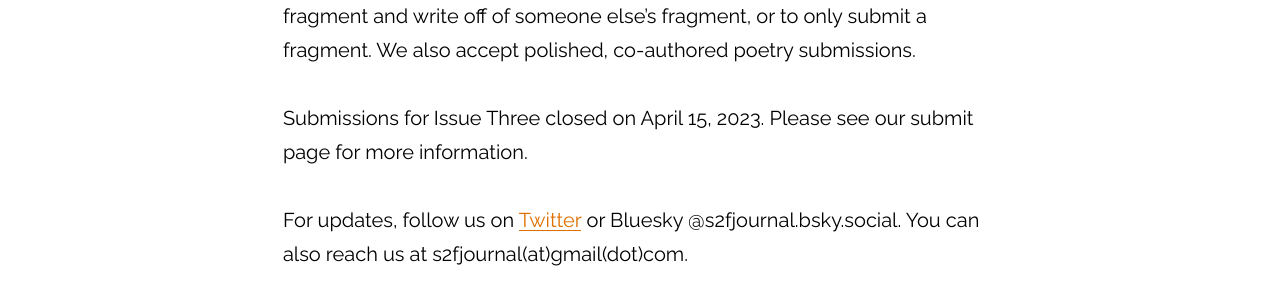
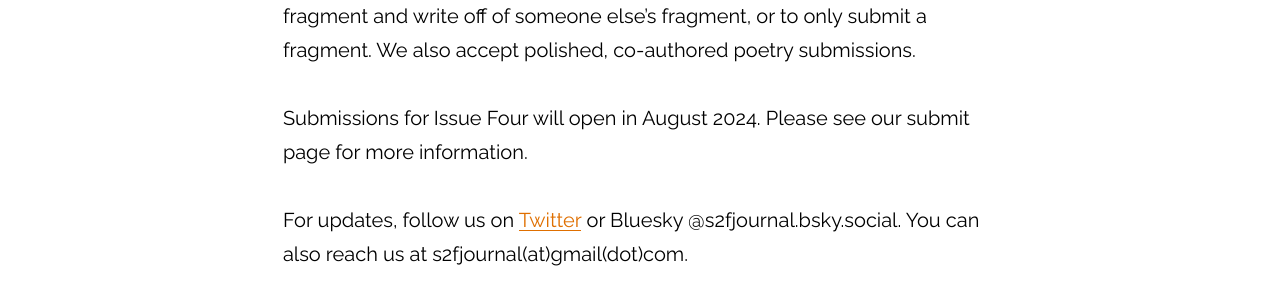
Before and after one commit to atmars77/atmars77.github.io, a Jekyll site: the page built from index.md, in a window 1280 px wide. Shown: the part 700-1000 px from the top of the page. Built offline with Jekyll 4.4.1, drawn with Linux system fonts in a browser that asks for light colours.

Commit message:
update index

```diff
--- a/index.md
+++ b/index.md
@@ -10,7 +10,7 @@ S2F is a literary journal that creates connections between poets. We want poets
 
 We pair poets to co-author poetry anonymously through submissions of “fragments” (sparks). If a fragment is accepted, it is then sent to another author, who turns it into a cohesive poem (flame). You can choose to submit a fragment and write off of someone else’s fragment, or to only submit a fragment. We also accept polished, co-authored poetry submissions.
 
-Submissions for Issue Three closed on April 15, 2023. Please see our submit page for more information.
+Submissions for Issue Four will open in August 2024. Please see our submit page for more information.
 
 For updates, follow us on [Twitter](https://twitter.com/s2fjournal) or Bluesky @s2fjournal.bsky.social. You can also reach us at s2fjournal(at)gmail(dot)com.
 
```
